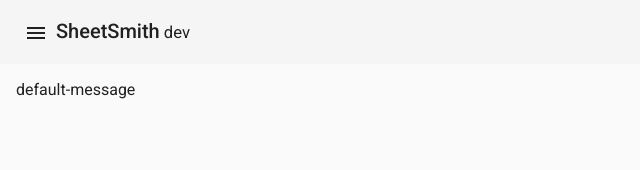
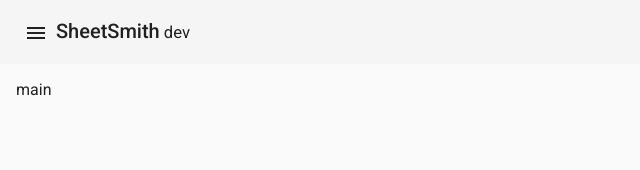
Before and after one commit to KieranCHerman32/sheet-smith, an Angular app: page / in a window 1280 px wide. Shown: the top 170 px of the page, without its empty margins (0-640 px from the left). Built offline with nearby package versions, Linux system fonts and the light colour scheme.

Commit message:
Modified service methods and calls

```diff
--- a/src/app/mainnav/mainnav.component.html
+++ b/src/app/mainnav/mainnav.component.html
@@ -12,6 +12,6 @@
     <app-side-nav-content></app-side-nav-content>
   </mat-drawer>
   <div class="container">
-    {{message}}
+    {{nav}}
   </div>
 </mat-drawer-container>
--- a/src/app/mainnav/mainnav.component.ts
+++ b/src/app/mainnav/mainnav.component.ts
@@ -11,14 +11,14 @@ import {environment} from './../../environments/environment';
 export class MainnavComponent implements OnInit {
 	ssVer: string = environment.ssVer;
 
-	message: string = '';
+	nav: string = '';
 	subscription!: Subscription;
 
 	constructor(private data: NavigationService) {}
 
 	ngOnInit() {
-		this.subscription = this.data.currentMessage.subscribe(
-			message => (this.message = message),
+		this.subscription = this.data.currentMainNav.subscribe(
+			nav => (this.nav = nav),
 		);
 	}
 
--- a/src/app/services/navigation.service.ts
+++ b/src/app/services/navigation.service.ts
@@ -5,12 +5,12 @@ import {BehaviorSubject} from 'rxjs';
 	providedIn: 'root',
 })
 export class NavigationService {
-	private messageSource = new BehaviorSubject('default-message');
-	currentMessage = this.messageSource.asObservable();
+	private mainNavSource = new BehaviorSubject('main');
+	currentMainNav = this.mainNavSource.asObservable();
 
 	constructor() {}
 
-	changeMessage(message: string) {
-		this.messageSource.next(message);
+	changeMainNav(mainNav: string) {
+		this.mainNavSource.next(mainNav);
 	}
 }
--- a/src/app/side-nav-content/side-nav-content.component.html
+++ b/src/app/side-nav-content/side-nav-content.component.html
@@ -11,7 +11,8 @@
 </mat-form-field>
 
 <div>
-  <button mat-flat-button>Create New <span *ngIf="charFilter !== 'All'">{{charFilter}}</span> Character</button>
+  <button mat-flat-button (click)="changeMainNav('new')">Create New <span
+          *ngIf="charFilter !== 'All'">{{charFilter}}</span> Character</button>
 </div>
 <mat-divider></mat-divider>
 
@@ -34,6 +35,7 @@
 
 <mat-divider></mat-divider>
 <div>
-  <button mat-flat-button (click)="newMessage()">View All <span *ngIf="charFilter !== 'All'">{{charFilter}}</span>
+  <button mat-flat-button (click)="changeMainNav('viewAll')">View All <span
+          *ngIf="charFilter !== 'All'">{{charFilter}}</span>
     Characters</button>
 </div>
--- a/src/app/side-nav-content/side-nav-content.component.ts
+++ b/src/app/side-nav-content/side-nav-content.component.ts
@@ -8,7 +8,7 @@ import {Subscription} from 'rxjs';
 	styleUrls: ['./side-nav-content.component.scss'],
 })
 export class SideNavContentComponent implements OnInit {
-	message: string = '';
+	nav: string = '';
 	subscription!: Subscription;
 
 	displayedColumns: string[] = ['name', 'rpg'];
@@ -19,8 +19,8 @@ export class SideNavContentComponent implements OnInit {
 	constructor(private data: NavigationService) {}
 
 	ngOnInit(): void {
-		this.subscription = this.data.currentMessage.subscribe(
-			message => (this.message = message),
+		this.subscription = this.data.currentMainNav.subscribe(
+			nav => (this.nav = nav),
 		);
 	}
 
@@ -28,8 +28,9 @@ export class SideNavContentComponent implements OnInit {
 		this.subscription.unsubscribe();
 	}
 
-	newMessage() {
-		this.data.changeMessage('Hello from Sibling');
+	changeMainNav(nav: string) {
+		nav = `${nav}Sheet`;
+		this.data.changeMainNav(nav);
 	}
 }
 
```
